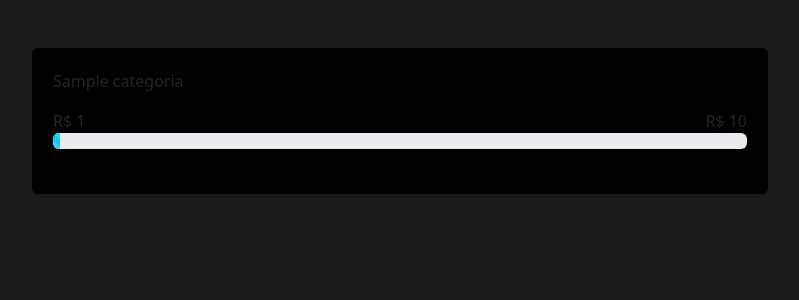
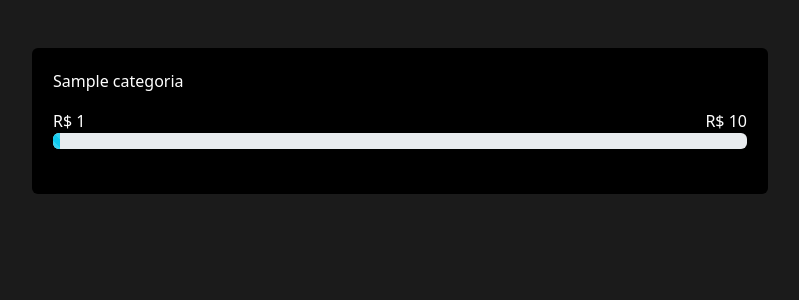
Before and after one commit to SuperFeliz/BIG_FINANCE, a Django app: template planejamento/templates/ver_planejamento.html in a window 1280 px wide. Shown: the part 56-356 px from the top of the page, without its empty margins (240-1039 px from the left). Run offline with Django 4.2, Linux system fonts and the light colour scheme; the template is opened without the code that fills it: most values are stand-ins (such as "Sample title", 1, 10 or a date in 2020).

Commit message:
Corrigido CSS  ver_planejamento

```diff
--- a/planejamento/templates/ver_planejamento.html
+++ b/planejamento/templates/ver_planejamento.html
@@ -19,10 +19,10 @@
             <div class="col-md">
                 <div class="card">
                     {% for categoria in categorias %}
-                        <p>{{categoria}}</p>
+                        <p class="font-light">{{categoria}}</p>
                         <div>
-                            <span style="float: left !important;">R$ {{categoria.total_gasto}}</span>
-                            <span style="float: right !important;">R$ {{categoria.valor_planejamento}}</span>
+                            <span class="font-light" style="float: left !important;">R$ {{categoria.total_gasto}}</span>
+                            <span class="font-light" style="float: right !important;">R$ {{categoria.valor_planejamento}}</span>
                         </div>
                         <div class="progress">
                             <div class="progress-bar progress-bar-striped bg-info" role="progressbar" style="width: {{categoria.calcula_percentual_gasto_por_categoria}}%" aria-valuenow="50" aria-valuemin="0" aria-valuemax="100"></div>
```
